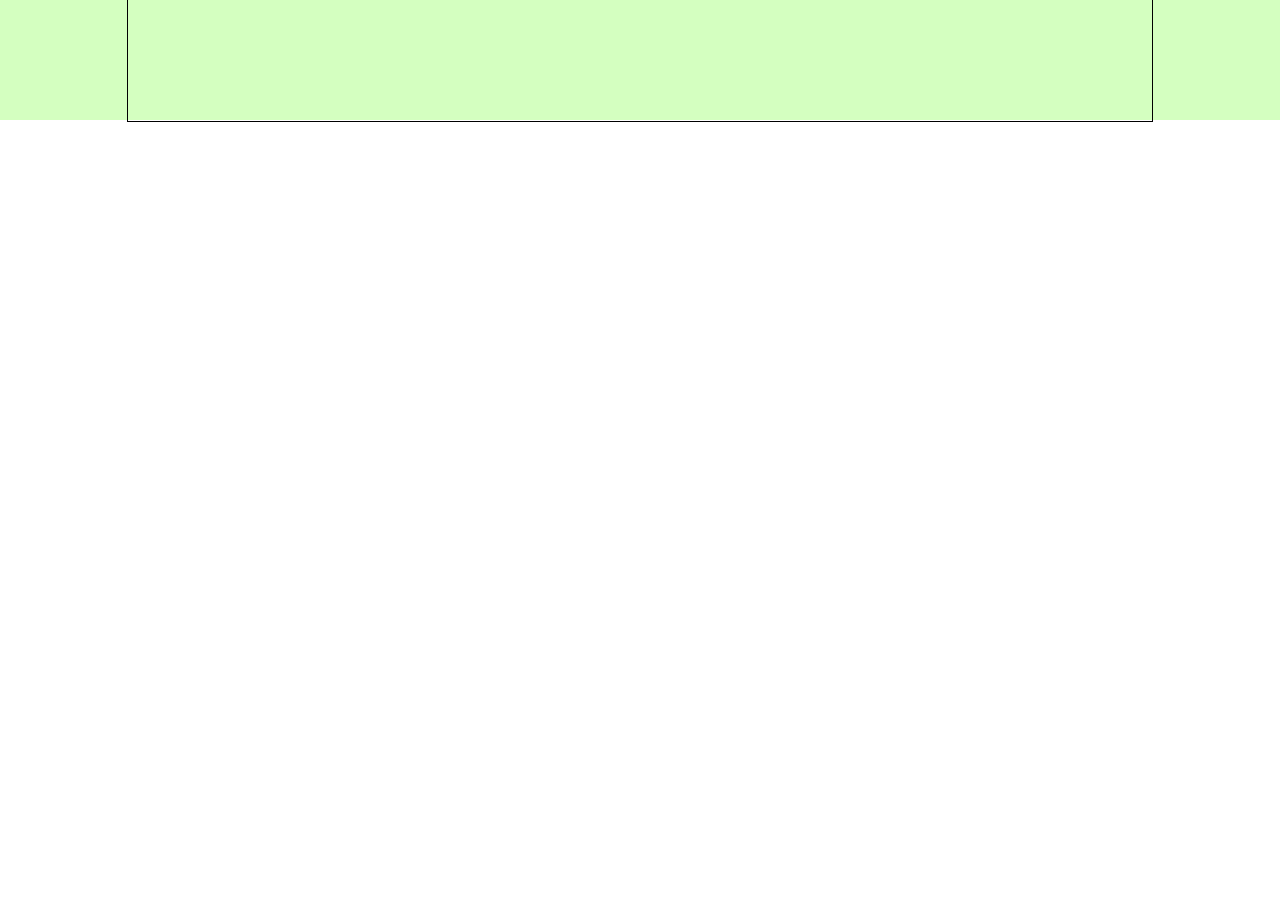
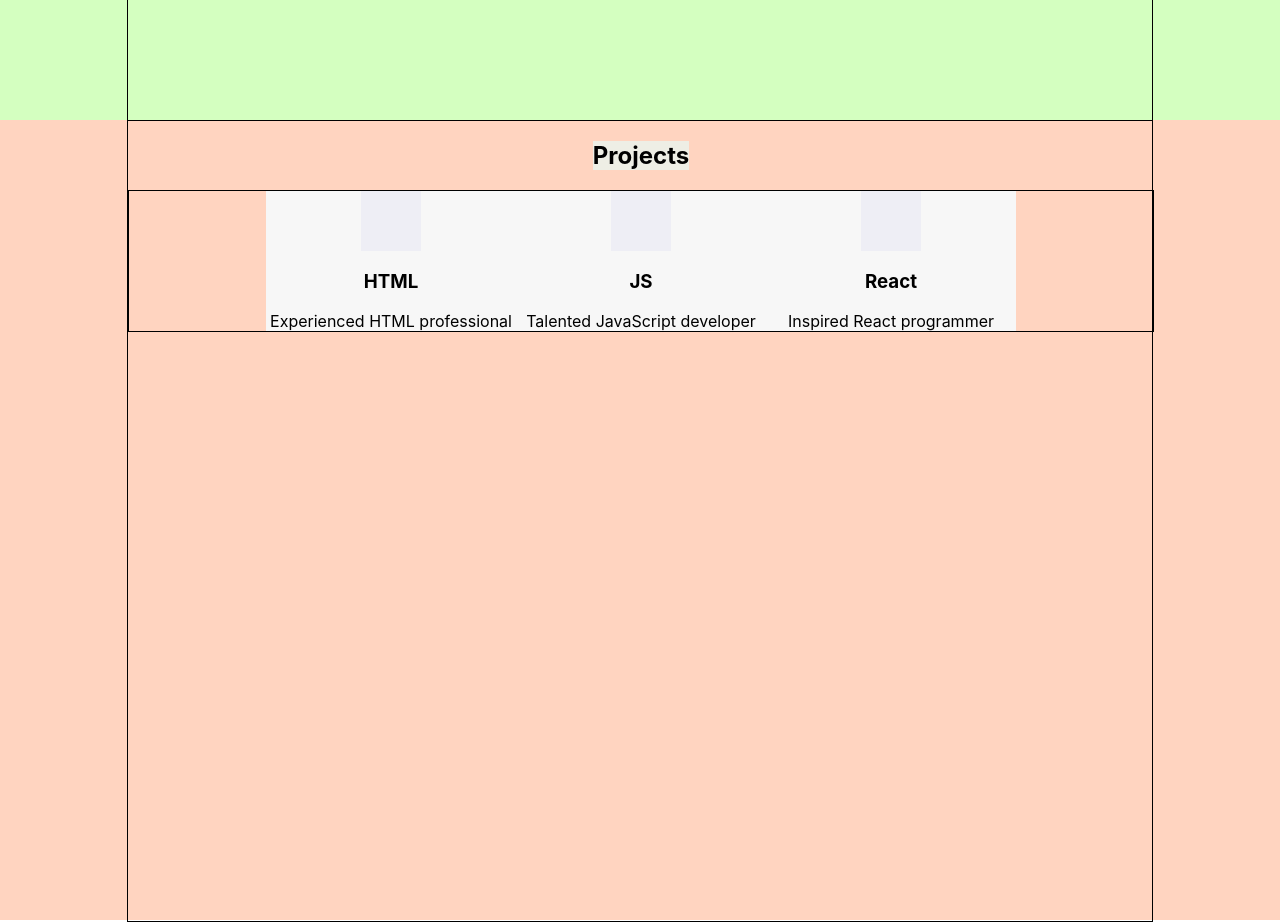
Before and after one commit to yuvinogradov/portfolio, a React (Create React App) app: page / in a window 1280 px wide. Shown: the part 1560-2482 px from the top of the page. Before the commit the page ends 1682 px from the top, so only its background shows below. Built offline with nearby package versions, Linux system fonts and the light colour scheme.

Commit message:
added projects

```diff
--- a/package.json
+++ b/package.json
@@ -39,5 +39,7 @@
       "last 1 firefox version",
       "last 1 safari version"
     ]
-  }
+  },
+  "keywords": [],
+  "description": ""
 }
--- a/src/App.tsx
+++ b/src/App.tsx
@@ -1,15 +1,17 @@
-import React from 'react';
-import './App.css';
+import React from "react";
+import "./App.css";
 import Header from "./Header/Header";
 import Main from "./Main/Main";
 import Skills from "./Skills/Skills";
+import Projects from "./Projects/Projects";
 
 function App() {
   return (
     <div className="App">
-      <Header/>
+      <Header />
       <Main />
       <Skills />
+      <Projects />
     </div>
   );
 }
--- /dev/null
+++ b/src/Projects/Project/Project.module.css
@@ -0,0 +1,14 @@
+.project {
+  width: 250px;
+  background-color: #f7f7f7;
+  display: flex;
+  flex-direction: column;
+  align-items: center;
+  text-align: center;
+}
+
+.icon {
+  height: 60px;
+  width: 60px;
+  background-color: #eeeef5;
+}
--- /dev/null
+++ b/src/Projects/Project/Project.tsx
@@ -0,0 +1,14 @@
+import React from "react";
+import s from "./Project.module.css";
+
+function Project(props: any) {
+  return (
+    <div className={s.project}>
+      <div className={s.icon}></div>
+      <h3>{props.title}</h3>
+      <span className={s.description}>{props.description}</span>
+    </div>
+  );
+}
+
+export default Project;
--- /dev/null
+++ b/src/Projects/Projects.module.css
@@ -0,0 +1,25 @@
+.projectsBlock {
+  height: 100vh;
+  background-color: #ffd4c0;
+
+  /* align-items: center; */
+}
+
+.projectsContainer {
+  flex-direction: column;
+  justify-content: flex-start;
+}
+
+.title {
+  background-color: #eeeee5;
+}
+
+.projects {
+  width: 100%;
+  border: 1px solid;
+  display: flex;
+  /*flex-direction: row;*/
+  justify-content: center;
+  align-items: center;
+  flex-wrap: wrap;
+}
--- /dev/null
+++ b/src/Projects/Projects.tsx
@@ -0,0 +1,34 @@
+import React from "react";
+import s from "./Projects.module.css";
+import styleContainer from "../common/styles/Container.module.css";
+import Project from "./Project/Project";
+
+type SkillType = {
+  title: string;
+  description: string;
+};
+
+const skillsList: Array<SkillType> = [
+  { title: "HTML", description: "Experienced HTML professional" },
+  { title: "JS", description: "Talented JavaScript developer" },
+  { title: "React", description: "Inspired React programmer" }
+];
+
+function Projects() {
+  return (
+    <div className={s.projectsBlock}>
+      <div className={`${styleContainer.container} ${s.projectsContainer}`}>
+        <h2 className={s.title}>Projects</h2>
+        <div className={s.projects}>
+          {skillsList.map((item) => {
+            return (
+              <Project title={item.title} description={item.description} />
+            );
+          })}
+        </div>
+      </div>
+    </div>
+  );
+}
+
+export default Projects;
--- a/src/Skills/Skills.module.css
+++ b/src/Skills/Skills.module.css
@@ -2,14 +2,12 @@
   height: 100vh;
   background-color: #d4ffc0;
 
-
-    /*align-items: center;*/
+  /* align-items: center; */
 }
 
 .skillsContainer {
   flex-direction: column;
   justify-content: flex-start;
-
 }
 
 .title {
@@ -21,6 +19,7 @@
   border: 1px solid;
   display: flex;
   /*flex-direction: row;*/
-    justify-content: space-between;
+  justify-content: center;
+  align-items: center;
   flex-wrap: wrap;
 }
--- a/src/Skills/Skills.tsx
+++ b/src/Skills/Skills.tsx
@@ -1,8 +1,18 @@
-import React from 'react';
-import s from './Skills.module.css';
-import styleContainer from '../common/styles/Container.module.css'
+import React from "react";
+import s from "./Skills.module.css";
+import styleContainer from "../common/styles/Container.module.css";
 import Skill from "./Skill/Skill";
 
+type SkillType = {
+  title: string;
+  description: string;
+};
+
+const skillsList: Array<SkillType> = [
+  { title: "HTML", description: "Experienced HTML professional" },
+  { title: "JS", description: "Talented JavaScript developer" },
+  { title: "React", description: "Inspired React programmer" }
+];
 
 function Skills() {
   return (
@@ -10,9 +20,20 @@ function Skills() {
       <div className={`${styleContainer.container} ${s.skillsContainer}`}>
         <h2 className={s.title}>Skills</h2>
         <div className={s.skills}>
-                    <Skill title={'JS'} description={'javascript expert'} ></Skill>
-                    <Skill title={'CSS'} description={'super cascades style sheets professional'}></Skill>
-                    <Skill title={'React'} description={'Ultra uno react developer'}></Skill>
+          {skillsList.map((item) => {
+            return (
+              <Skill title={item.title} description={item.description}></Skill>
+            );
+          })}
+          {/* <Skill
+            title={"CSS"}
+            description={"super cascades style sheets professional"}
+          ></Skill>
+          <Skill title={"JS"} description={"javascript expert"}></Skill>
+          <Skill
+            title={"React"}
+            description={"Ultra uno react developer"}
+          ></Skill> */}
         </div>
       </div>
     </div>
```
Also changed, not shown: src/Skills/Skill/Skill.module.css (indentation only). Lines whose indentation alone changed are shown as unchanged.
